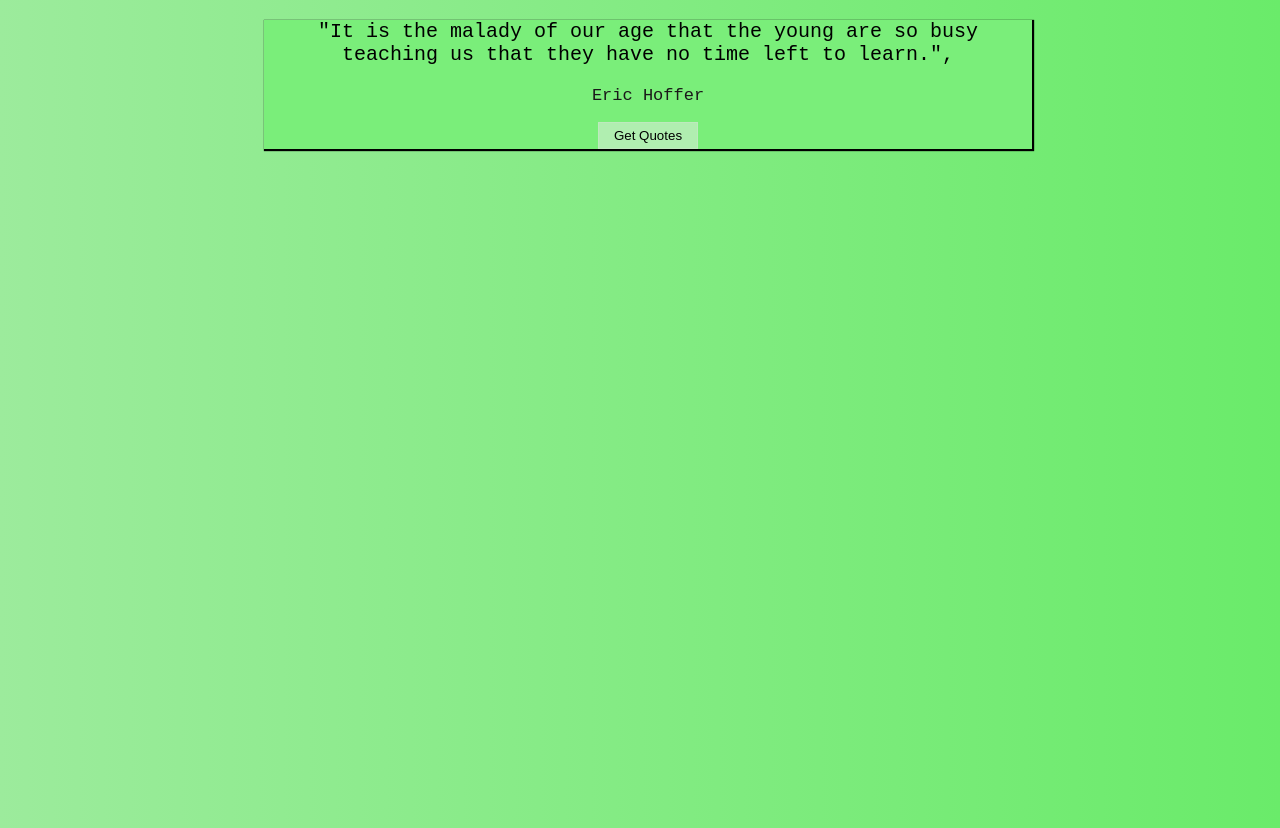
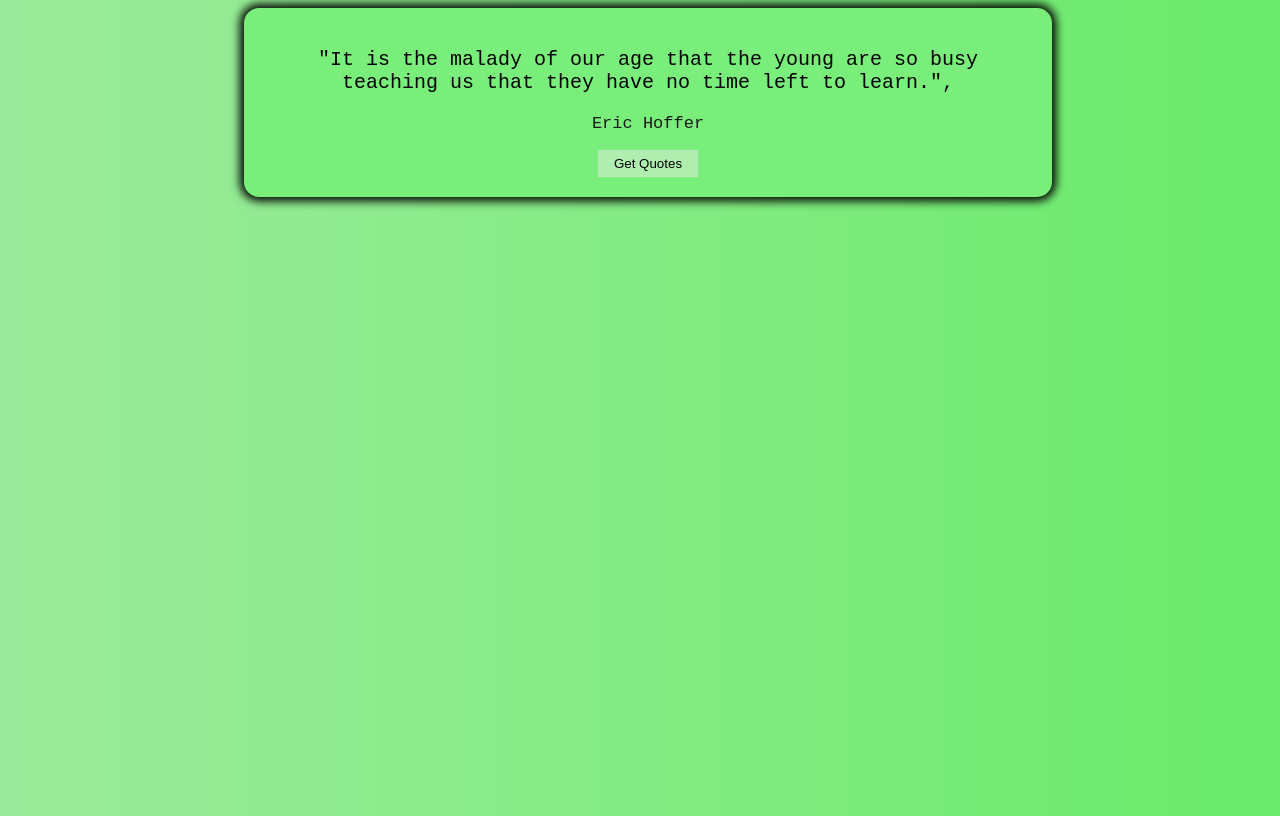
Before and after one commit to moudapro/Quotes-generator, a plain HTML site: page index.html in a window 1280 px wide. Drawn offline with Linux system fonts and the light colour scheme.

Commit message:
add some style to our project

```diff
--- a/style.css
+++ b/style.css
@@ -8,8 +8,10 @@ body{
     width: 60%;
     margin: auto;
     background-color: rgb(122, 238, 122);
-    box-shadow: 1px 1px 1px 1px black;
+    box-shadow: 0px 0px 10px 4px black;
     text-align: center;
+    padding: 20px;
+    border-radius: 15px;
 }
 .container .quote{
     font-size: 20px;
```
